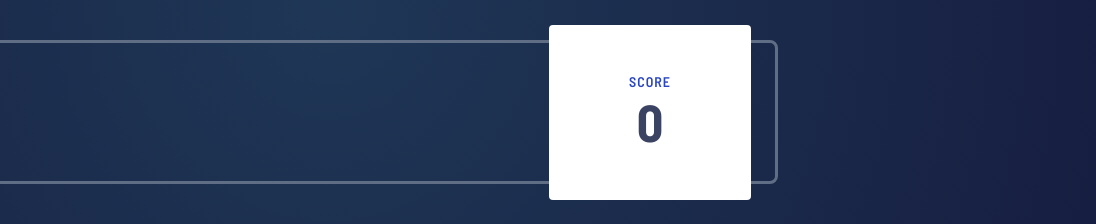
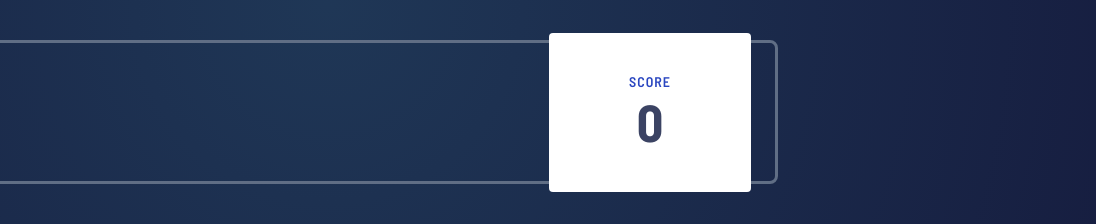
Before and after one commit to AbuTokio/rock-paper-scissors-lizard-spock, a website built with Vite: page index.html in a window 1536 px wide. Shown: the top 224 px of the page, 440-1536 px from the left. Built offline with nearby package versions, Linux system fonts and the light colour scheme; files whose address does not match are found by name.

Commit message:
small change on padding

```diff
--- a/src/desktop-1366px.css
+++ b/src/desktop-1366px.css
@@ -1,5 +1,5 @@
 @media only screen and (min-width: 1366px) {
   .scoreboard-wrapper {
-    padding: 2.4rem 4rem;
+    padding: 2rem 4rem;
   }
 }
```
